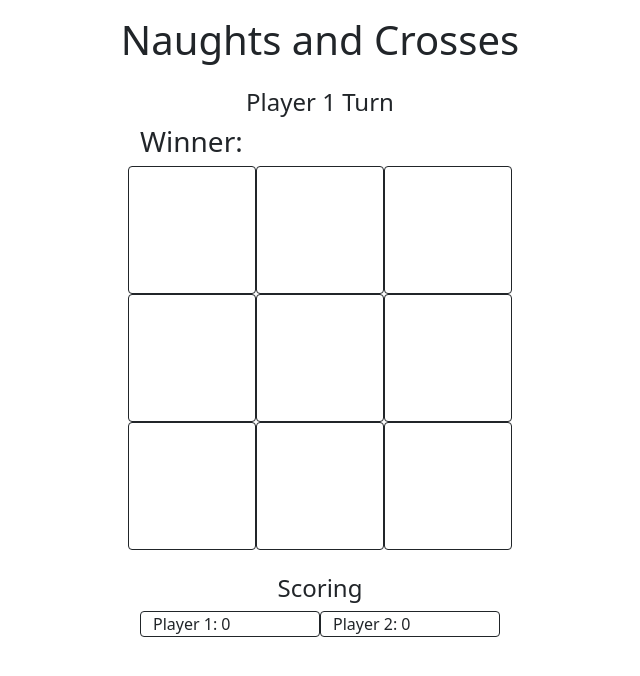
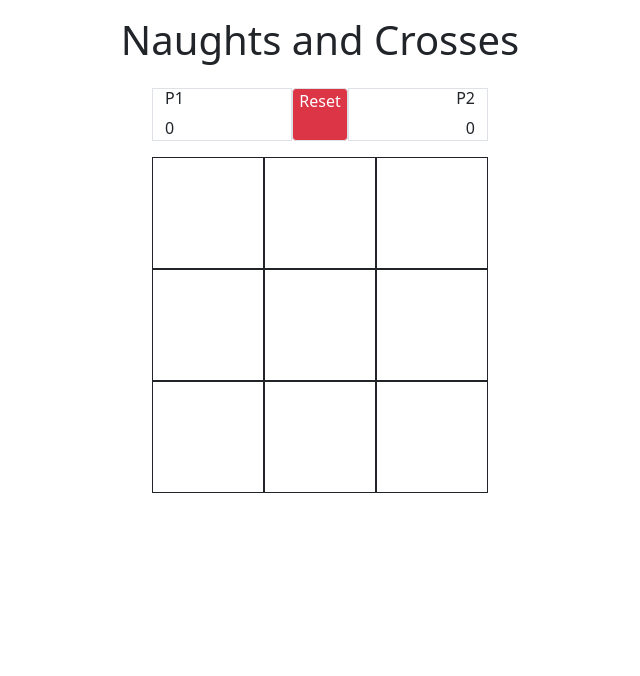
Before and after one commit to clish22/naughts-and-crosses, a React (Create React App) app: page / in a window 1280 px wide. Shown: the top 676 px of the page, without its empty margins (320-960 px from the left). Built offline with nearby package versions, Linux system fonts and the light colour scheme.

Commit message:
upload to github

```diff
--- a/src/App.js
+++ b/src/App.js
@@ -3,7 +3,7 @@ import GameGrid from './components/game-grid';
 function App() {
   return (
     <>
-      <h1 className="text-center p-3">Naughts and Crosses</h1>
+      <h1 className="text-center py-3">Naughts and Crosses</h1>
       <GameGrid />
     </>
   );
--- a/src/components/game-grid.jsx
+++ b/src/components/game-grid.jsx
@@ -1,9 +1,13 @@
 import { useCallback, useEffect, useState } from 'react';
 import naught from './310250.svg';
 import cross from './311733.svg';
-import Scoring from './scoring';
+
+//bugs:
+//when game ends on tie - still adds points to players total score (noticed with player 1)
+//when game ends on 9th square being click - game says "tie" even though a player won
 
 function GameGrid() {
+  // change imgDiplsya to a {styles} object/property
   const [gameSquares, setGameSquares] = useState([
     { id: 1, value: null, imgDisplay: 'none', position: 'topLeft' },
     { id: 2, value: null, imgDisplay: 'none', position: 'topCentre' },
@@ -17,16 +21,20 @@ function GameGrid() {
   ]);
   const [playerTurn, setPlayerTurn] = useState(1);
   const [gamePlayerTurn, setGamePlayerTurn] = useState(1);
-  const [gameWinner, setGameWinner] = useState(null);
+  const [gameWinningMsg, setGameWinningMsg] = useState(null);
 
+  const [gameWinningMsgShow, setGameWinningMsgShow] = useState('none');
+
+  // refactor: game scores into one array
   const [player1GameScores, setPlayer1GameScores] = useState([]);
   const [player2GameScores, setPlayer2GameScores] = useState([]);
 
+  //refactor: total scores into one array
   const [player1TotalScore, setPlayer1TotalScore] = useState(0);
   const [player2TotalScore, setPlayer2TotalScore] = useState(0);
 
   function handleGameSquareUpdate(square) {
-    if (gameWinner) return;
+    if (gameWinningMsg) return;
 
     if (playerTurn === 1 && !square.value) {
       square.value = naught;
@@ -45,7 +53,7 @@ function GameGrid() {
     setGameSquares(updatedGameSquares);
   }
 
-  const handleGameReset = useCallback(() => {
+  const newGame = useCallback(() => {
     setGameSquares([
       { id: 1, value: null, imgDisplay: 'none', position: 'topLeft' },
       { id: 2, value: null, imgDisplay: 'none', position: 'topCentre' },
@@ -70,6 +78,12 @@ function GameGrid() {
     setPlayer2GameScores([]);
   }, [gamePlayerTurn]);
 
+  function handleGameReset() {
+    newGame();
+    setPlayer1TotalScore(0);
+    setPlayer2TotalScore(0);
+  }
+
   useEffect(() => {
     const winningGameCombos = [
       [1, 2, 3],
@@ -82,6 +96,10 @@ function GameGrid() {
       [3, 5, 7],
     ];
 
+    const finishGameTimeout = 2000;
+
+    //create a function that handles the true/false if arguments
+    //accepts different parameters
     for (let i = 0; i < winningGameCombos.length; i++) {
       if (
         player1GameScores.includes(winningGameCombos[i][0]) &&
@@ -89,38 +107,59 @@ function GameGrid() {
         player1GameScores.includes(winningGameCombos[i][2])
       ) {
         setPlayer1TotalScore((p) => p + 1);
-        setGameWinner('Player 1');
-        console.log(gameWinner);
-        setTimeout(handleGameReset, 2000);
-        setTimeout(() => setGameWinner(null), 2000);
-        setTimeout(() => console.log(gameWinner), 2100);
-      }
-
-      if (
+        setGameWinningMsg('Player 1 Wins!');
+        setGameWinningMsgShow();
+        setTimeout(newGame, finishGameTimeout);
+        setTimeout(() => setGameWinningMsg(null), finishGameTimeout);
+        setTimeout(() => setGameWinningMsgShow('none'), finishGameTimeout);
+      } else if (
         player2GameScores.includes(winningGameCombos[i][0]) &&
         player2GameScores.includes(winningGameCombos[i][1]) &&
         player2GameScores.includes(winningGameCombos[i][2])
       ) {
         setPlayer2TotalScore((p) => p + 1);
-        setGameWinner('Player 2');
-        // console.log(gameWinner);
-        setTimeout(handleGameReset, 2500);
-        setTimeout(() => setGameWinner(null), 2000);
-        // setTimeout(() => console.log(gameWinner), 2100);
+        setGameWinningMsg('Player 2 Wins!');
+        setGameWinningMsgShow('inline');
+        setTimeout(newGame, finishGameTimeout);
+        setTimeout(() => setGameWinningMsg(null), finishGameTimeout);
+        setTimeout(() => setGameWinningMsgShow('none'), finishGameTimeout);
+      } else if (player1GameScores.length + player2GameScores.length === 9) {
+        setGameWinningMsg('Game Tied!');
+        setGameWinningMsgShow('inline');
+        setTimeout(newGame, finishGameTimeout);
+        setTimeout(() => setGameWinningMsg(null), finishGameTimeout);
+        setTimeout(() => setGameWinningMsgShow('none'), finishGameTimeout);
       }
     }
-  }, [handleGameReset, player1GameScores, player2GameScores, gameWinner]);
+  }, [newGame, player1GameScores, player2GameScores]);
 
+  //h4 that displays player turn:  display at the start of the game, then set display to none?
+  // or remove once game starts
   return (
-    <div className="container" style={{ width: '24em' }}>
-      <h4 className="text-center">Player {playerTurn} Turn</h4>
-      <h3>Winner: {gameWinner} </h3>
+    <div className="container" style={{ width: '21em' }}>
       <div className="row">
+        <div className="col-5 text-start border">
+          <h6>P1</h6>
+          <div>{player1TotalScore}</div>
+        </div>
+        <div
+          onClick={handleGameReset}
+          className="col-2 text-center btn btn-danger align-middle p-0 border"
+        >
+          Reset
+        </div>
+        <div className="col-5 text-end border">
+          <h6>P2</h6>
+          <div>{player2TotalScore}</div>
+        </div>
+      </div>
+      {/* <h4 className="text-center">Take your turn, Player {playerTurn}</h4> */}
+      <div className="row position-relative py-3">
         {gameSquares.map((square) => {
           return (
             <div
-              className="col-4 border rounded border-dark position-relative"
-              style={{ height: '8em' }}
+              className="col-4 border border-dark position-relative"
+              style={{ height: '7em' }}
               key={square.id}
               onClick={() => handleGameSquareUpdate(square)}
             >
@@ -137,12 +176,19 @@ function GameGrid() {
             </div>
           );
         })}
+        <div
+          className="position-absolute top-50 start-50 translate-middle text-center bg-light rounded border border-dark"
+          style={{
+            height: '60px',
+            width: '60%',
+            display: gameWinningMsgShow,
+          }}
+        >
+          <span className="align-middle" style={{ lineHeight: '60px' }}>
+            {gameWinningMsg}
+          </span>
+        </div>
       </div>
-
-      <Scoring
-        player1TotalScore={player1TotalScore}
-        player2TotalScore={player2TotalScore}
-      />
     </div>
   );
 }
--- a/src/components/scoring.jsx
+++ b/src/components/scoring.jsx
@@ -2,7 +2,8 @@ import React from 'react';
 
 function Scoring(props) {
   return (
-    <div className="container my-4">
+    <>
+      <div className="container mt-4">
         <h4 className="text-center">Scoring</h4>
         <div className="row">
           <div className="col-6 border rounded border-dark">
@@ -13,6 +14,10 @@ function Scoring(props) {
           </div>
         </div>
       </div>
+      <button onClick={props.onGameReset} className="btn btn-warning btn-sm">
+        Reset Scores
+      </button>
+    </>
   );
 }
 
```
Lines whose indentation alone changed are shown as unchanged.
